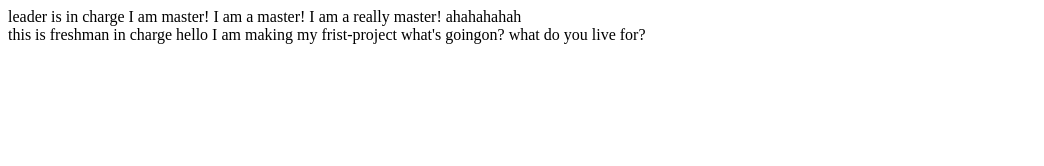
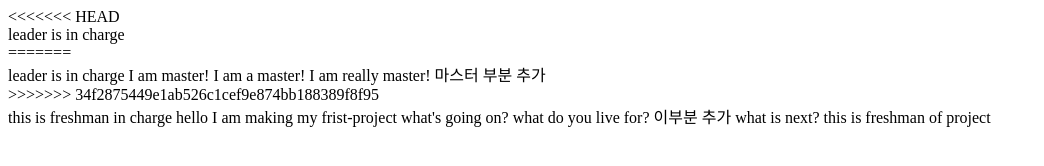
Before and after one commit to young-pol/compony_project, a plain HTML site: page index.html in a window 1280 px wide. Shown: the whole page, without its empty margins (0-1044 px from the left). Drawn offline with Linux system fonts and the light colour scheme.

Commit message:
second-commit

```diff
--- a/index.html
+++ b/index.html
@@ -7,18 +7,28 @@
     <title>Document</title>
   </head>
   <body>
-    <nav>
-      leader is in charge
-      I am master!
-      I am a master!
-      I am a really master!
-      ahahahahah
+<<<<<<< HEAD
+    <nav>leader is in charge</nav>
+=======
+    <nav>leader is in charge
+          I am master!
+          I am a master!
+          I am really master!
+          마스터 부분 추가
+
     </nav>
+>>>>>>> 34f2875449e1ab526c1cef9e874bb188389f8f95
     <main>
-      this is freshman in charge hello
+      this is freshman in charge
+      hello
       I am making my frist-project
-      what's goingon?
+      what's going on?
       what do you live for?
+
+      이부분 추가
+      what is next?
+      this is freshman of project
+
     </main>
 
     <footer></footer>
```
